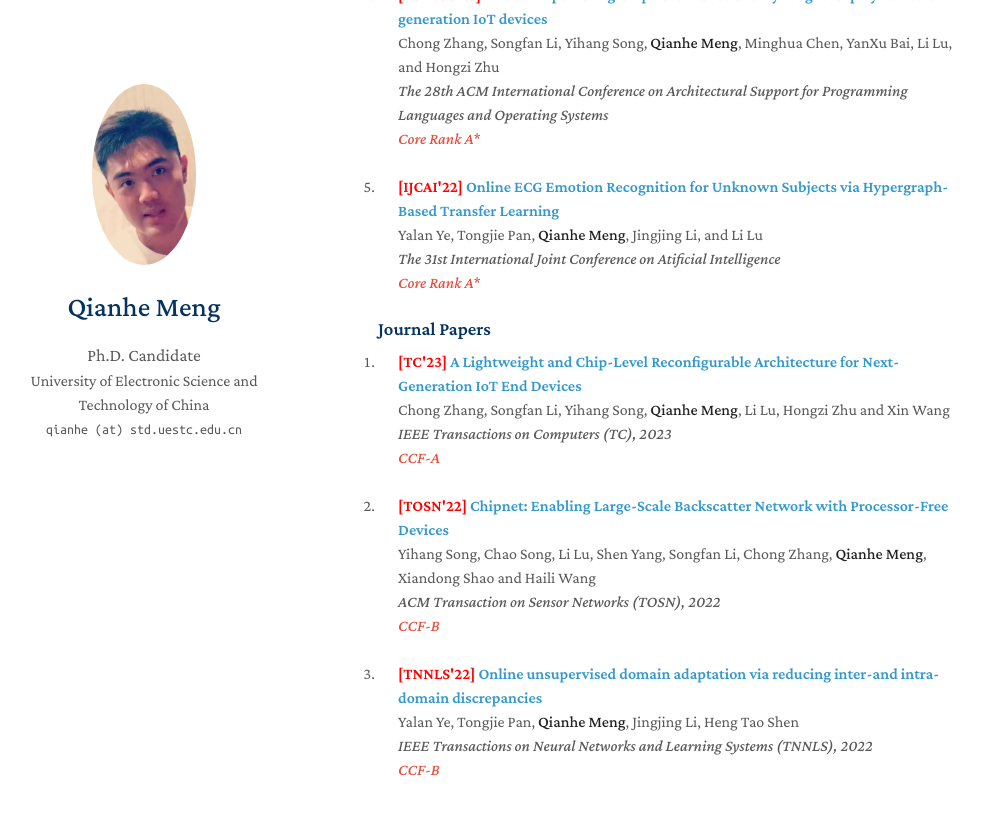
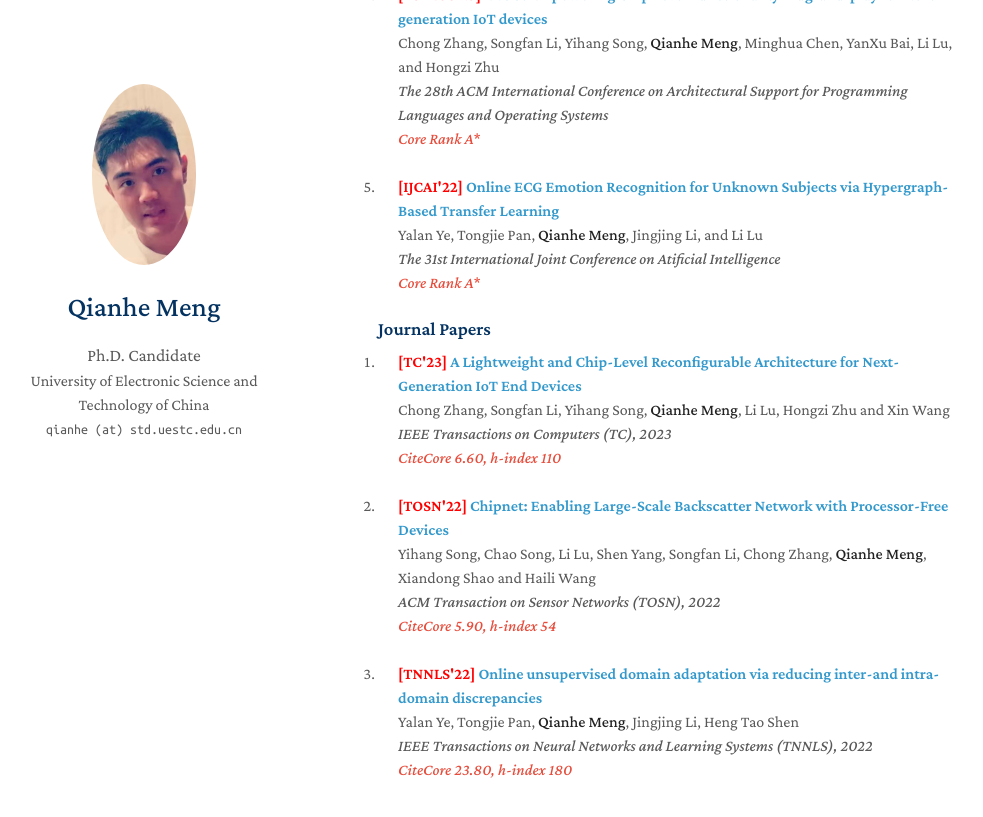
Before and after one commit to mqhyes/mqhyes.github.io, a Jekyll site: the page built from index.md, in a window 1280 px wide and 900 px high, scrolled down 1121 px. Shown: the top 817 px of the window, without its empty margins (132-1115 px from the left). Built offline with Jekyll 4.4.1, drawn with Linux system fonts in a browser that asks for light colours; a style sheet for code colours, icons or effects is not loaded.

Commit message:
Update publications_journal.yml

```diff
--- a/_data/publications_journal.yml
+++ b/_data/publications_journal.yml
@@ -8,7 +8,7 @@ main:
 #    code: https://github.com/MrGiovanni/ContinualLearning
 #    bibtex: https://bib.yliu.me/MICCAI23.txt
 #    image: ./assets/img/teaser_example_2.png
-    notes: CCF-A
+    notes: CiteCore 6.60, h-index 110
 
   - title: "Chipnet: Enabling Large-Scale Backscatter Network with Processor-Free Devices"
     authors: Yihang Song, Chao Song, Li Lu, Shen Yang, Songfan Li, Chong Zhang, <strong>Qianhe Meng</strong>, Xiandong Shao and Haili Wang
@@ -18,7 +18,7 @@ main:
 #    code: https://github.com/MrGiovanni/ContinualLearning
 #    bibtex: https://bib.yliu.me/MICCAI23.txt
 #    image: ./assets/img/teaser_example_2.png
-    notes: CCF-B
+    notes: CiteCore 5.90, h-index 54
 
   - title: "Online unsupervised domain adaptation via reducing inter-and intra-domain discrepancies"
     authors: Yalan Ye, Tongjie Pan, <strong>Qianhe Meng</strong>, Jingjing Li, Heng Tao Shen
@@ -28,4 +28,4 @@ main:
 #    code: https://github.com/MrGiovanni/ContinualLearning
 #    bibtex: https://bib.yliu.me/MICCAI23.txt
 #    image: ./assets/img/teaser_example_2.png
-    notes: CCF-B
+    notes: CiteCore 23.80, h-index 180
```
